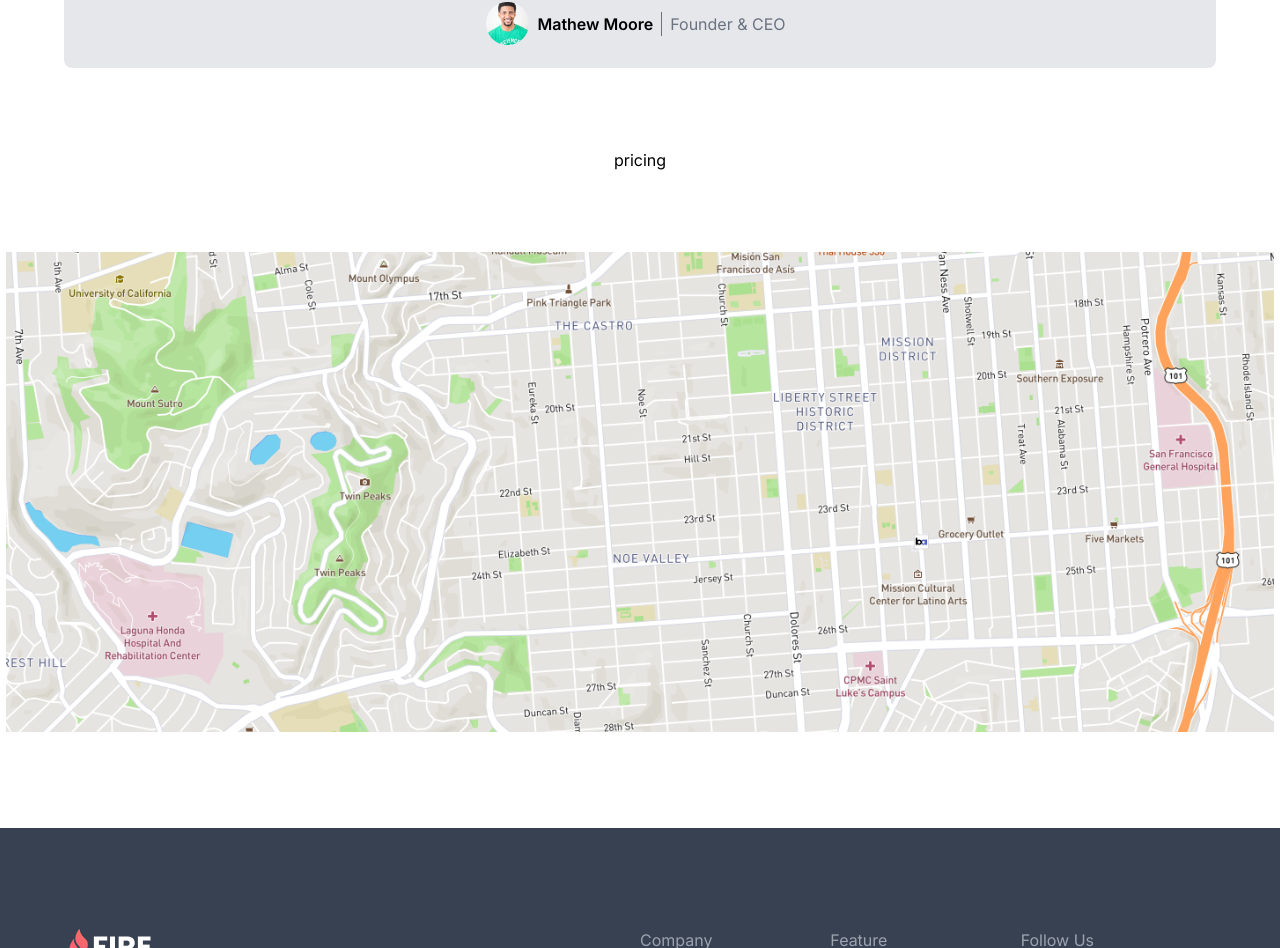
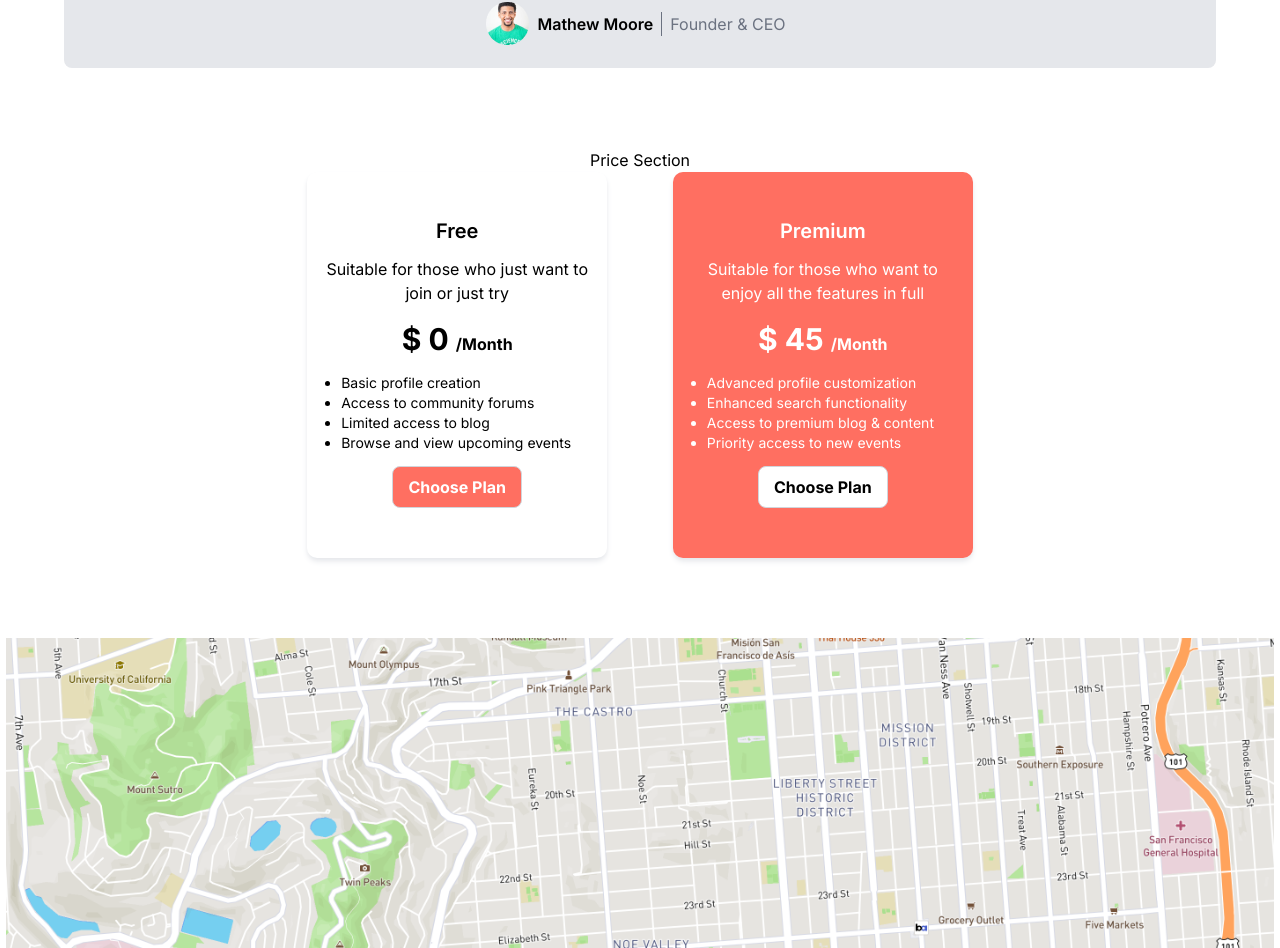
Before and after one commit to pally0091/fire-commiunity, a React (Vite) app: page /about in a window 1280 px wide. Shown: the part 1101-2049 px from the top of the page. Built offline with nearby package versions, Linux system fonts and the light colour scheme.

Commit message:
price cards added

```diff
--- a/src/Components/PageComponents/About.jsx
+++ b/src/Components/PageComponents/About.jsx
@@ -9,6 +9,7 @@ import ic3 from "../../assets/icons/icon 1.png";
 import frame from "../../assets/Frame.svg";
 import ceo from "../../assets/Ellipse 6.png";
 import map from "../../assets/map.png";
+import PriceSection from "./PriceSection";
 
 const About = () => {
   return (
@@ -124,7 +125,7 @@ const About = () => {
       </div>
       {/* prcing section  */}
       <div className="mt-20">
-        <h1>pricing</h1>
+        <PriceSection></PriceSection>
       </div>
       {/* map  */}
       <div className="w-[110%] mt-20 -mx-[5%]">
--- /dev/null
+++ b/src/Components/PageComponents/PriceSection.jsx
@@ -0,0 +1,53 @@
+/* eslint-disable no-unused-vars */
+import React from "react";
+import PriceCard from "../Utility/PriceCard";
+
+const PriceSection = () => {
+  const packs = [
+    {
+      title: "Free",
+      description: "Suitable for those who just want to join or just try",
+      price: 0,
+      isPrmary: true,
+      features: [
+        "Basic profile creation ",
+        "Access to community forums",
+        "Limited access to blog",
+        "Browse and view upcoming events",
+      ],
+    },
+    {
+      title: "Premium",
+      description:
+        "Suitable for those who want to enjoy all the features in full",
+      price: 45,
+      isPrmary: false,
+      features: [
+        "Advanced profile customization ",
+        "Enhanced search functionality",
+        "Access to premium blog & content",
+        "Priority access to new events",
+      ],
+    },
+  ];
+  //   console.log(packs);
+  return (
+    <div>
+      <p>Price Section</p>
+      <div className="w-full md:2/3 lg:w-3/5 mx-auto flex gap-10 flex-col md:flex-row lg:flex-row justify-center">
+        {packs?.map((pack) => (
+          <PriceCard
+            key={pack.title}
+            title={pack.title}
+            features={pack.features}
+            description={pack.description}
+            isPrimary={pack.isPrmary}
+            price={pack.price}
+          ></PriceCard>
+        ))}
+      </div>
+    </div>
+  );
+};
+
+export default PriceSection;
--- a/src/Components/Utility/PriceCard.jsx
+++ b/src/Components/Utility/PriceCard.jsx
@@ -3,14 +3,15 @@
 import React from "react";
 
 const PricingCard = ({ title, price, description, isPrimary, features }) => {
-  const cardBackgroundColor = isPrimary ? "lightgray" : "#FF6F61";
-  const color = isPrimary ? "white" : "black";
-  const buttonBackgroundColor = isPrimary ? "#FF6F61" : "lightgray";
+  const cardBackgroundColor = isPrimary ? "white" : "#FF6F61";
+  const color = isPrimary ? "black" : "white";
+  const btnColor = isPrimary ? "white" : "black";
+  const buttonBackgroundColor = isPrimary ? "#FF6F61" : "white";
 
   const cardStyle = {
-    width: "200px",
-    padding: "20px",
-    margin: "10px",
+    width: "300px",
+    padding: "45px 18px",
+    margin: "auto",
     textAlign: "center",
     borderRadius: "10px",
     color: color,
@@ -25,7 +26,7 @@ const PricingCard = ({ title, price, description, isPrimary, features }) => {
     fontWeight: "bold",
     margin: "5px",
     textAlign: "center",
-    color: color,
+    color: btnColor,
     backgroundColor: buttonBackgroundColor,
     border: "1px solid #D1D5DB",
     transition: "background-color 0.5s",
@@ -33,17 +34,17 @@ const PricingCard = ({ title, price, description, isPrimary, features }) => {
 
   return (
     <div
-      className="pricing-card"
+      className="pricing-card shadow-md shadow-gray-200"
       style={cardStyle}
     >
-      <h2 className="text-lg font-semibold">{title}</h2>
-      <p>{description}</p>
+      <h2 className="text-xl font-semibold">{title}</h2>
+      <p className="my-3">{description}</p>
       <div className="pricing-details">
-        <h1 className="text-3xl">
-          {price} <span className="text-base">/Month</span>{" "}
+        <h1 className="text-3xl font-bold my-4">
+          $ {price} <span className="text-base">/Month</span>{" "}
         </h1>
 
-        <ul>
+        <ul className="text-left my-2 list-disc px-4 text-sm">
           {features.map((feature, index) => (
             <li key={index}>{feature}</li>
           ))}
```
